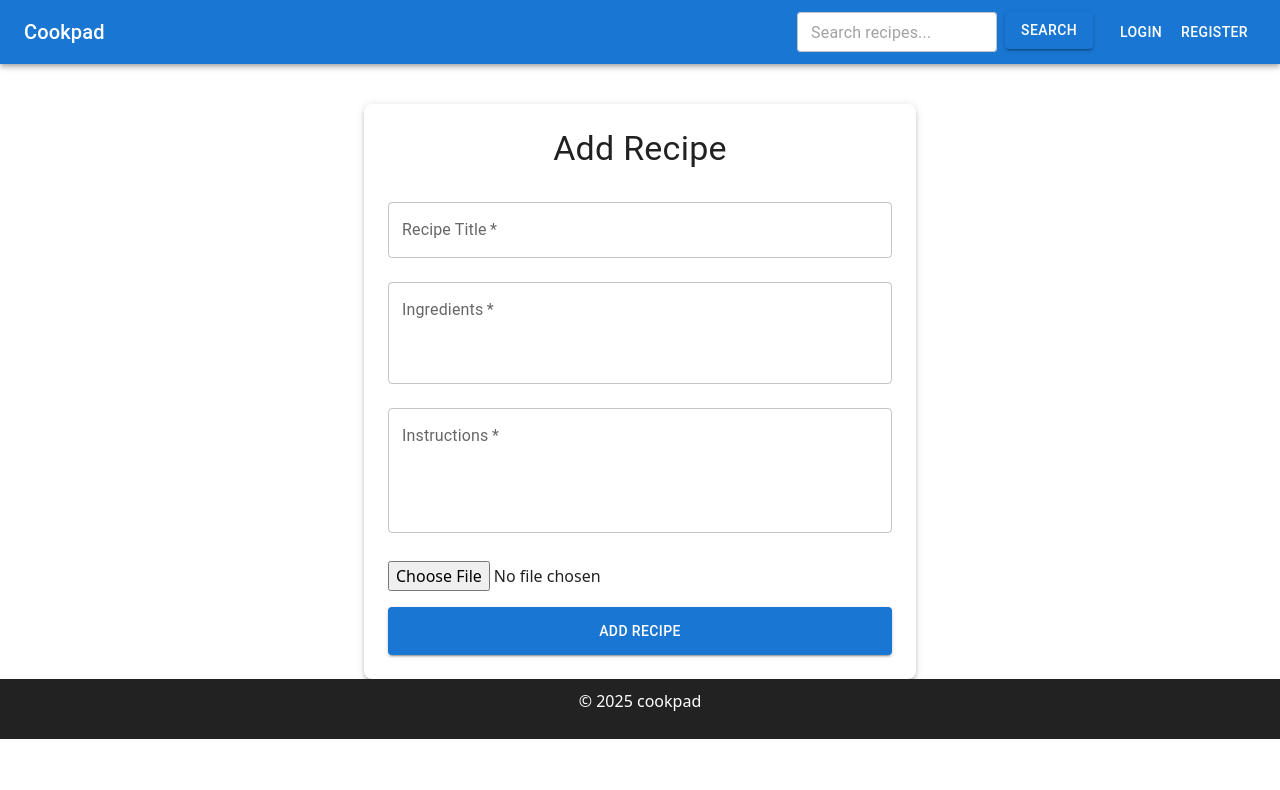
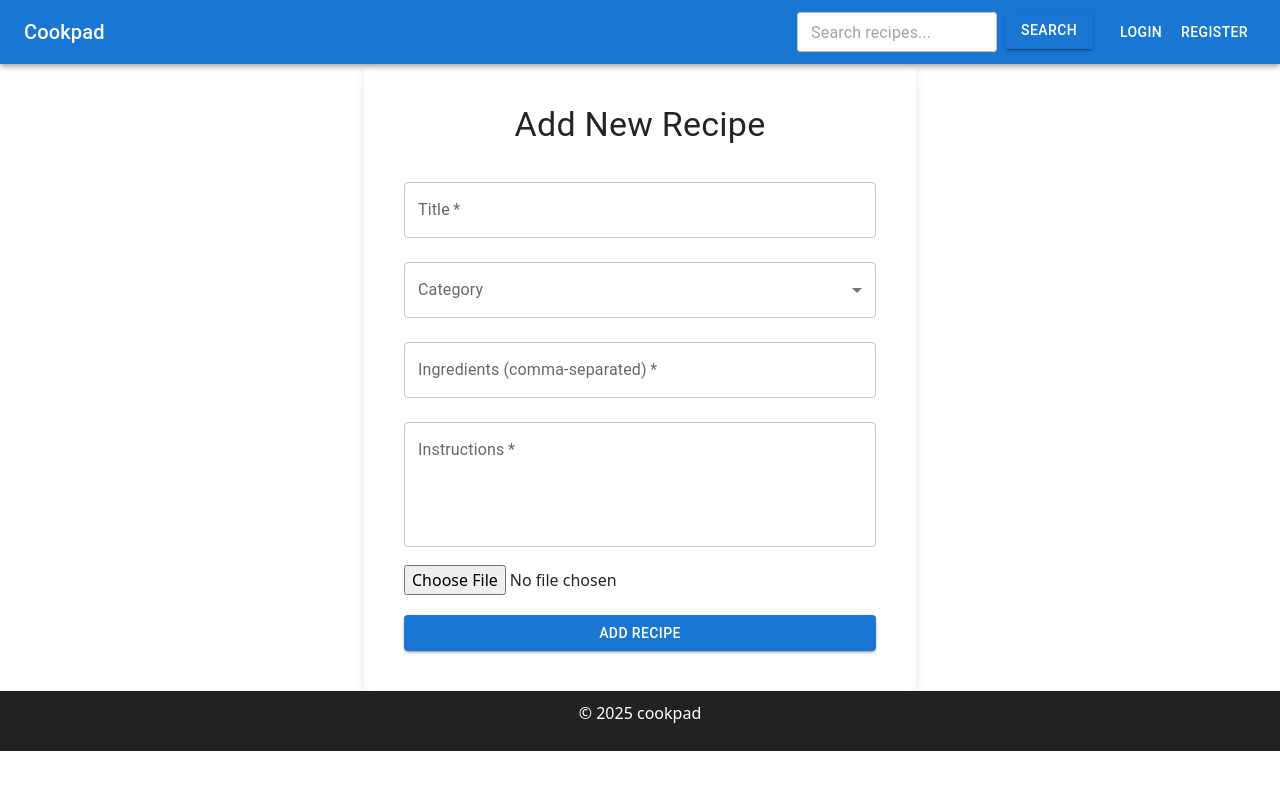
Before and after one commit to ccooddoo/aicte, a React (Create React App) app in the folder frontend/: page /add-recipe in a window 1280 px wide. Shown: the top 790 px of the page. Built offline with nearby package versions, Linux system fonts and the light colour scheme; no server answers.

Commit message:
Update AddRecipe.js

```diff
--- a/frontend/src/components/AddRecipe.js
+++ b/frontend/src/components/AddRecipe.js
@@ -6,114 +6,143 @@ import {
   Typography,
   Alert,
   Box,
-  Paper,
+  MenuItem,
+  FormControl,
+  InputLabel,
+  Select,
 } from "@mui/material";
 import axios from "axios";
 
 const AddRecipe = () => {
   const [title, setTitle] = useState("");
+  const [category, setCategory] = useState("");
   const [ingredients, setIngredients] = useState("");
   const [instructions, setInstructions] = useState("");
-  const [error, setError] = useState(null);
-  const [success, setSuccess] = useState(null);
-  const [file, setFile] = useState(null);
+  const [image, setImage] = useState(null);
+  const [message, setMessage] = useState("");
+  const [messageType, setMessageType] = useState("error");
 
-  const handleFileChange = (e) => {
-    setFile(e.target.files[0]);
+  const API_URL =
+    process.env.REACT_APP_API_URL || "http://localhost:5000/api/recipes";
+
+  const handleImageChange = (e) => {
+    setImage(e.target.files[0]);
   };
 
   const handleSubmit = async (e) => {
     e.preventDefault();
-    setError(null);
-    setSuccess(null);
+    setMessage("");
+
+    if (!title || !category || !ingredients || !instructions) {
+      setMessage("All fields are required!");
+      setMessageType("error");
+      return;
+    }
 
     const formData = new FormData();
     formData.append("title", title);
+    formData.append("category", category);
     formData.append("ingredients", ingredients);
     formData.append("instructions", instructions);
-    if (file) formData.append("file", file);
+    if (image) formData.append("image", image);
 
     try {
-      await axios.post("http://localhost:5000/api/recipes", formData, {
+      const token = localStorage.getItem("token");
+      const response = await axios.post(API_URL, formData, {
         headers: {
+          Authorization: `Bearer ${token}`,
           "Content-Type": "multipart/form-data",
         },
       });
 
-      setSuccess("Recipe added successfully!");
+      setMessage(response.data.message || "Recipe added successfully!");
+      setMessageType("success");
+
+      // Reset form fields
       setTitle("");
+      setCategory("");
       setIngredients("");
       setInstructions("");
-      setFile(null);
+      setImage(null);
     } catch (error) {
-      setError(error.response?.data?.message || "Failed to add recipe!");
+      setMessage(error.response?.data?.message || "Failed to add recipe. Try again later.");
+      setMessageType("error");
     }
   };
 
   return (
-    <Container maxWidth="sm" sx={{ mt: 5 }}>
-      <Paper elevation={3} sx={{ padding: 3, borderRadius: 2 }}>
-        <Typography variant="h4" gutterBottom align="center">
-          Add Recipe
+    <Container maxWidth="sm">
+      <Box
+        sx={{
+          padding: "40px",
+          backgroundColor: "white",
+          borderRadius: "8px",
+          boxShadow: "0 4px 12px rgba(0, 0, 0, 0.1)",
+        }}
+      >
+        <Typography
+          variant="h4"
+          sx={{ marginBottom: "20px", textAlign: "center" }}
+        >
+          Add New Recipe
         </Typography>
 
-        {error && <Alert severity="error">{error}</Alert>}
-        {success && <Alert severity="success">{success}</Alert>}
+        {message && <Alert severity={messageType} sx={{ marginBottom: "15px" }}>{message}</Alert>}
 
-        <Box component="form" onSubmit={handleSubmit} noValidate sx={{ mt: 2 }}>
+        <form onSubmit={handleSubmit}>
           <TextField
-            label="Recipe Title"
+            label="Title"
+            fullWidth
             variant="outlined"
             value={title}
             onChange={(e) => setTitle(e.target.value)}
-            fullWidth
             required
             margin="normal"
           />
 
+          <FormControl fullWidth margin="normal">
+            <InputLabel>Category</InputLabel>
+            <Select
+              value={category}
+              onChange={(e) => setCategory(e.target.value)}
+              required
+            >
+              <MenuItem value="Vegetarian">Vegetarian</MenuItem>
+              <MenuItem value="Non-Vegetarian">Non-Vegetarian</MenuItem>
+              <MenuItem value="Desserts">Desserts</MenuItem>
+              <MenuItem value="Drinks">Drinks</MenuItem>
+              <MenuItem value="Snacks">Snacks</MenuItem>
+            </Select>
+          </FormControl>
+
           <TextField
-            label="Ingredients"
+            label="Ingredients (comma-separated)"
+            fullWidth
             variant="outlined"
             value={ingredients}
             onChange={(e) => setIngredients(e.target.value)}
-            fullWidth
             required
             margin="normal"
-            multiline
-            rows={3}
           />
-
           <TextField
             label="Instructions"
+            fullWidth
+            multiline
+            rows={4}
             variant="outlined"
             value={instructions}
             onChange={(e) => setInstructions(e.target.value)}
-            fullWidth
             required
             margin="normal"
-            multiline
-            rows={4}
           />
 
-          {/* Upload button */}
-          <input
-            accept="image/*,application/pdf"
-            type="file"
-            onChange={handleFileChange}
-            style={{ marginTop: "20px" }}
-          />
+          <input type="file" accept="image/*" onChange={handleImageChange} style={{ marginTop: "10px" }} />
 
-          <Button
-            type="submit"
-            variant="contained"
-            color="primary"
-            fullWidth
-            sx={{ padding: "12px 0", mt: 2 }}
-          >
+          <Button type="submit" variant="contained" fullWidth sx={{ marginTop: "20px" }}>
             Add Recipe
           </Button>
-        </Box>
-      </Paper>
+        </form>
+      </Box>
     </Container>
   );
 };
```
